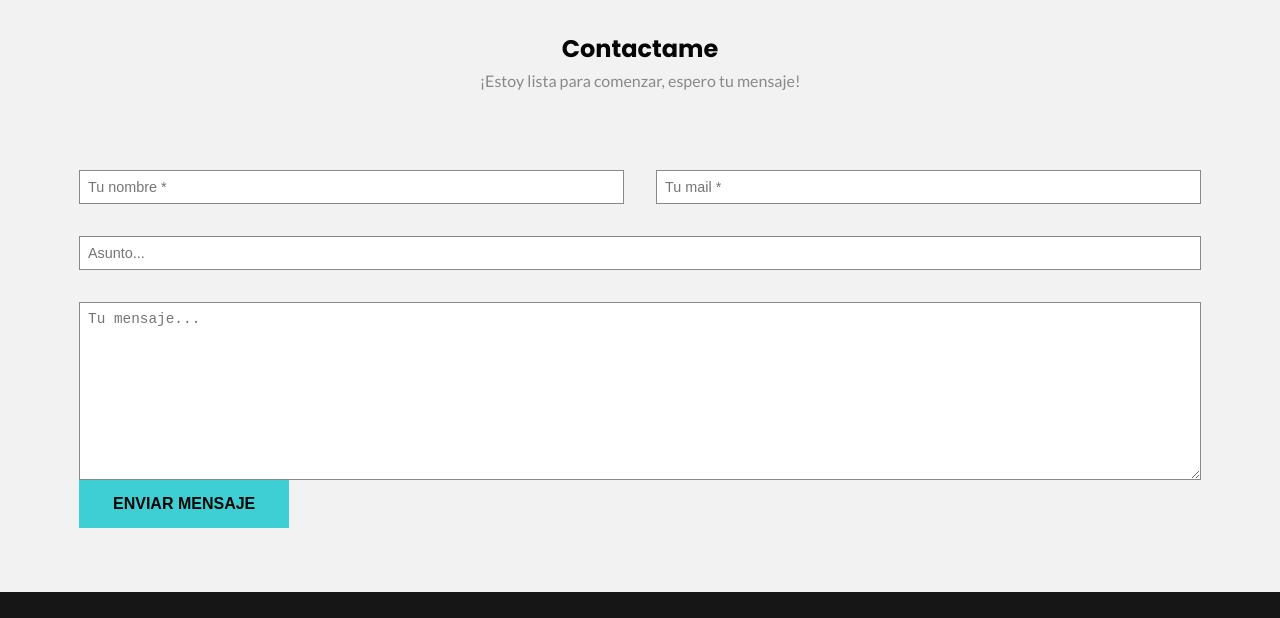
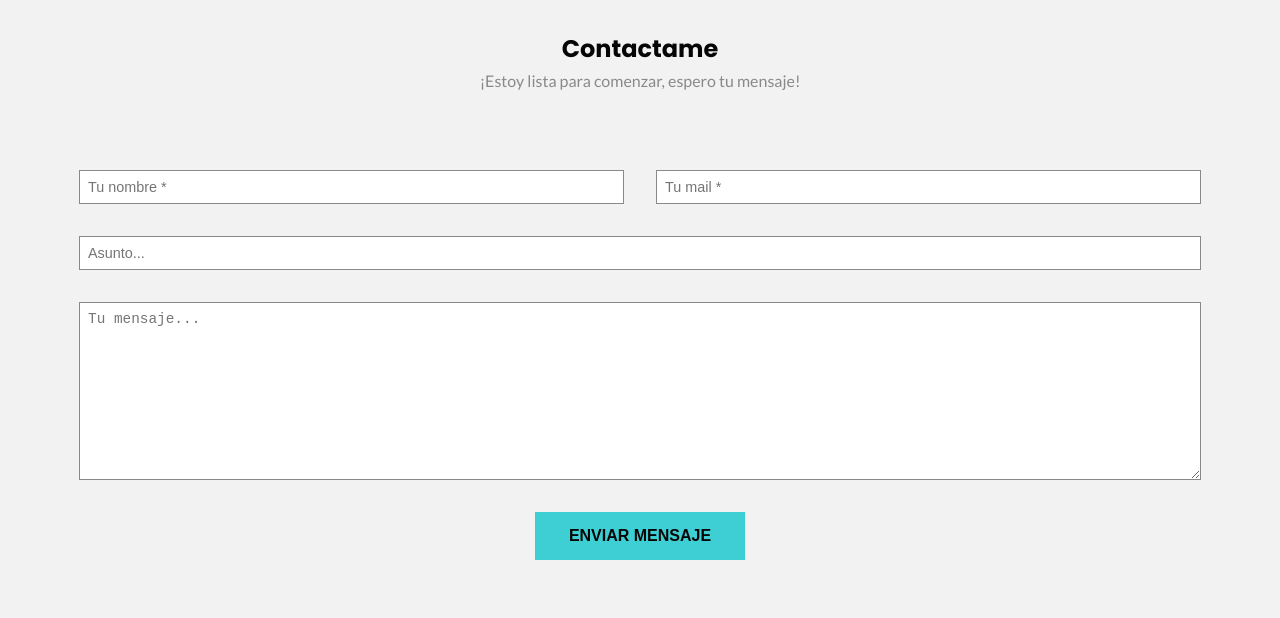
Before and after one commit to itati3911/portfolioItatiRomero, a plain HTML site: page index.html in a window 1280 px wide. Shown: the part 3606-4224 px from the top of the page. Drawn offline with nearby package versions, Linux system fonts and the light colour scheme.

Commit message:
modificacion btn ENVIAR MENSAJE

```diff
--- a/index.html
+++ b/index.html
@@ -259,8 +259,11 @@
                         <input type="text" placeholder="Asunto...">
                         <textarea name="" id="" cols="30" rows="10" placeholder="Tu mensaje..."></textarea>
                     </div>
+                    <div class="btn-wrapper">
                     <button type="button" class="btn btn-primary" id="enviarMensaje">Enviar mensaje</button>
+
                     <p id="mensajeConfirmacion" style="display:none; color:green;">Mensaje enviado!</p>
+                </div>
 
 
 
```
